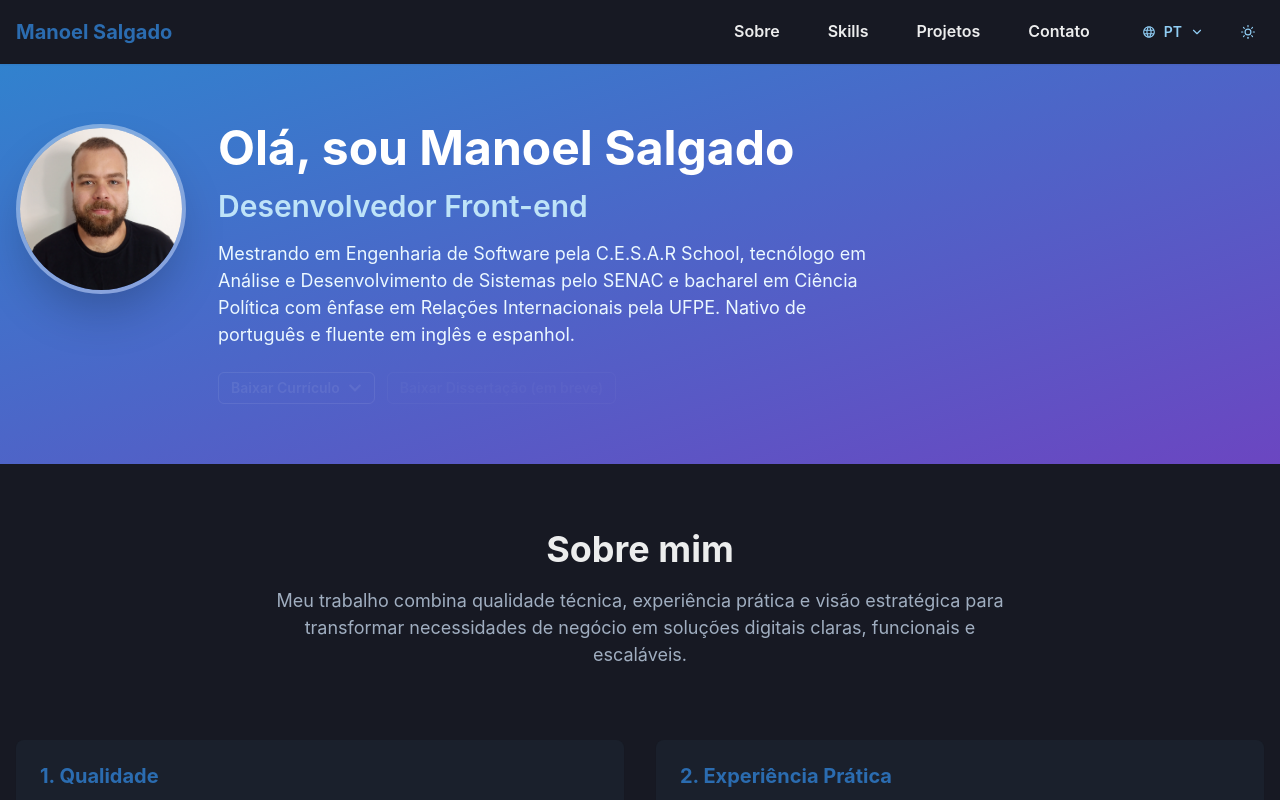
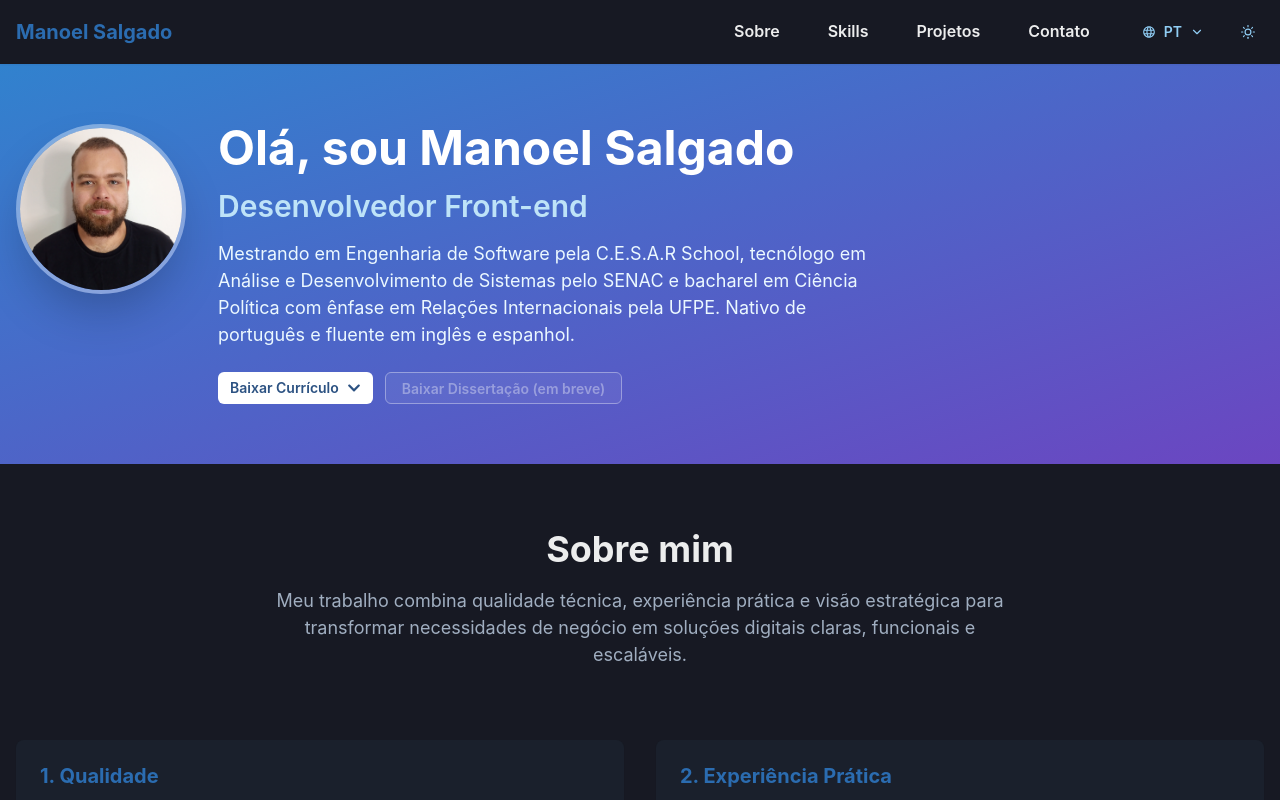
Before and after one commit to manoelvsalgado/portfolio, a React (Vite) app in the folder frontend/: page / in a window 1280 px wide. Shown: the top 800 px of the page. Built offline with nearby package versions, Linux system fonts and the light colour scheme.

Commit message:
feat: update Hero component styles for improved button visibility and interaction

```diff
--- a/frontend/src/components/Hero.tsx
+++ b/frontend/src/components/Hero.tsx
@@ -116,13 +116,17 @@ export const Hero = () => {
                   <MenuButton
                     as={Button}
                     rightIcon={<FaChevronDown />}
-                    colorScheme="whiteAlpha"
-                    variant="outline"
+                    bg="white"
+                    color="blue.700"
+                    _hover={{ bg: 'blue.50' }}
+                    _active={{ bg: 'blue.100' }}
+                    variant="solid"
                     size="sm"
+                    fontWeight="semibold"
                   >
                     {t('hero.downloadCv')}
                   </MenuButton>
-                  <MenuList color="gray.800">
+                  <MenuList color="gray.700">
                     {curriculumVersions.map((item) => (
                       <MenuItem
                         key={item.fileName}
@@ -146,10 +150,16 @@ export const Hero = () => {
                     download={item.available ? item.fileName : undefined}
                     target={item.available ? '_blank' : undefined}
                     rel={item.available ? 'noopener noreferrer' : undefined}
-                    colorScheme="whiteAlpha"
-                    variant="outline"
+                    bg="whiteAlpha.300"
+                    color="white"
+                    borderColor="whiteAlpha.600"
+                    border="1px solid"
+                    _hover={{ bg: 'whiteAlpha.400' }}
+                    variant="unstyled"
                     size="sm"
+                    px={4}
                     isDisabled={!item.available}
+                    opacity={!item.available ? 0.6 : 1}
                   >
                     {item.available ? t('hero.downloadThesis') : `${t('hero.downloadThesis')} (${t('hero.comingSoon')})`}
                   </Button>
```
